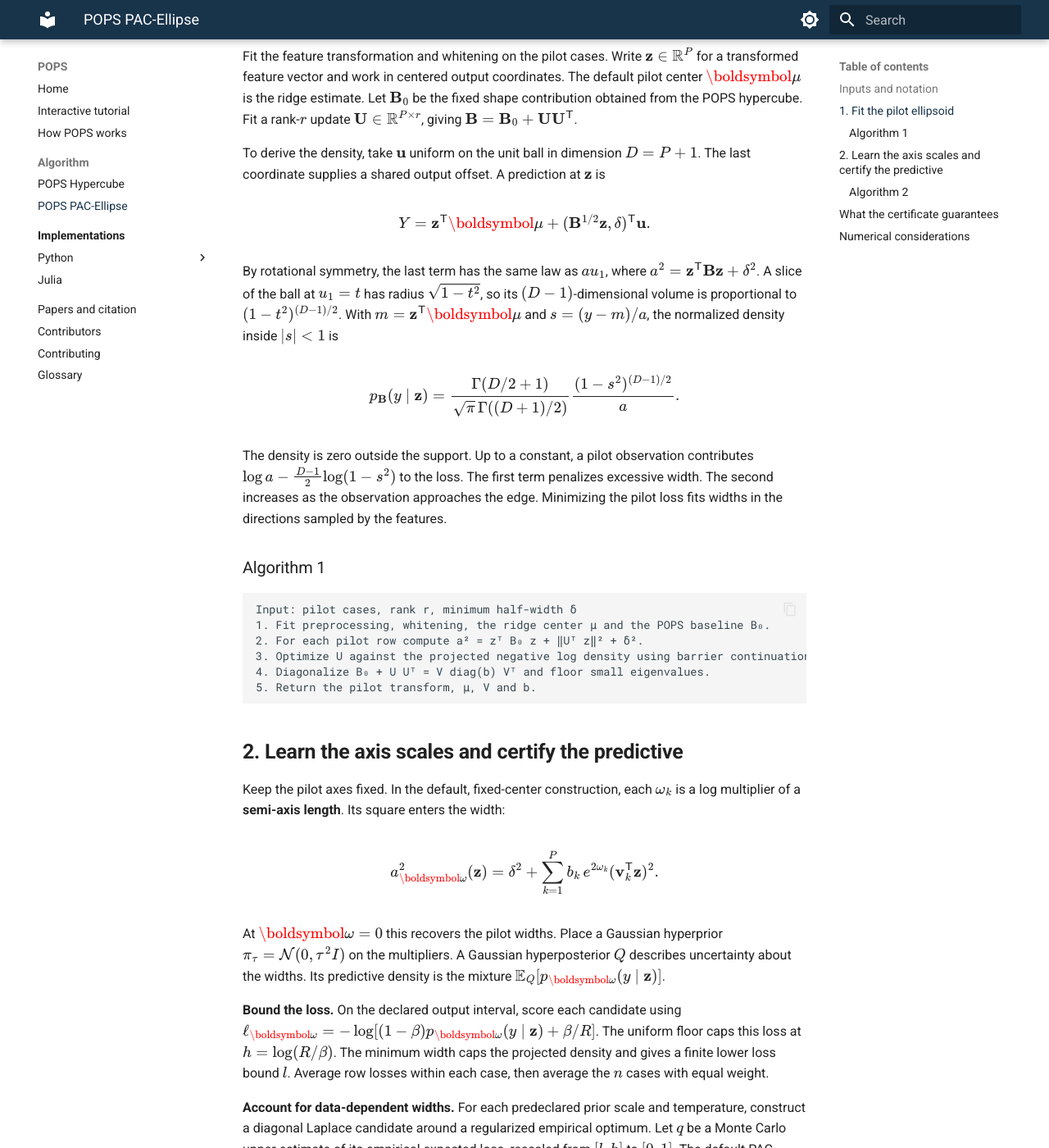
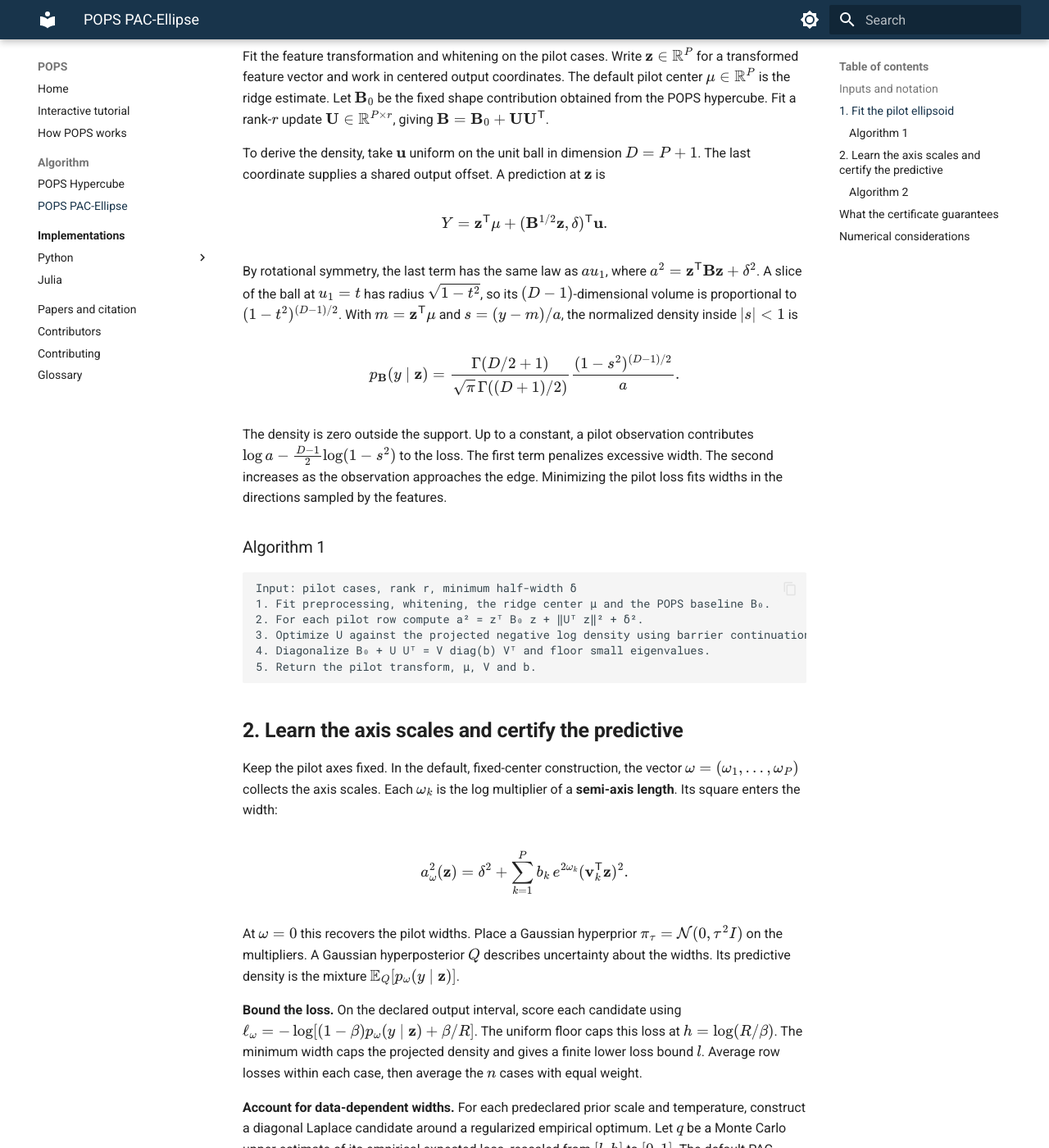
Before and after one commit to POPS-UQ/POPS-UQ.github.io, an MkDocs documentation site: the page built from docs/method/pac-ellipse.md, in a window 1280 px wide and 1400 px high, scrolled down 629 px. Shown: the whole window at 82% size. Built offline with MkDocs 1.6.1 and Material for MkDocs 9.7.7, drawn with Linux system fonts in a browser that asks for light colours.

Commit message:
Place a runnable Python quick start above the figure and fix Greek vector notation

```diff
--- a/docs/method/pac-ellipse.md
+++ b/docs/method/pac-ellipse.md
@@ -10,16 +10,16 @@ Before inspecting the responses, specify an interval \([L,H]\) containing all po
 
 ## 1. Fit the pilot ellipsoid
 
-Fit the feature transformation and whitening on the pilot cases. Write \(\mathbf z\in\mathbb R^P\) for a transformed feature vector and work in centered output coordinates. The default pilot center \(\boldsymbol\mu\) is the ridge estimate. Let \(\mathbf B_0\) be the fixed shape contribution obtained from the POPS hypercube. Fit a rank-\(r\) update \(\mathbf U\in\mathbb R^{P\times r}\), giving \(\mathbf B=\mathbf B_0+\mathbf U\mathbf U^\mathsf T\).
+Fit the feature transformation and whitening on the pilot cases. Write \(\mathbf z\in\mathbb R^P\) for a transformed feature vector and work in centered output coordinates. The default pilot center \(\mu\in\mathbb R^P\) is the ridge estimate. Let \(\mathbf B_0\) be the fixed shape contribution obtained from the POPS hypercube. Fit a rank-\(r\) update \(\mathbf U\in\mathbb R^{P\times r}\), giving \(\mathbf B=\mathbf B_0+\mathbf U\mathbf U^\mathsf T\).
 
 To derive the density, take \(\mathbf u\) uniform on the unit ball in dimension \(D=P+1\). The last coordinate supplies a shared output offset. A prediction at \(\mathbf z\) is
 
 \[
-Y=\mathbf z^\mathsf T\boldsymbol\mu+
+Y=\mathbf z^\mathsf T\mu+
    (\mathbf B^{1/2}\mathbf z,\delta)^\mathsf T\mathbf u .
 \]
 
-By rotational symmetry, the last term has the same law as \(a u_1\), where \(a^2=\mathbf z^\mathsf T\mathbf B\mathbf z+\delta^2\). A slice of the ball at \(u_1=t\) has radius \(\sqrt{1-t^2}\), so its \((D-1)\)-dimensional volume is proportional to \((1-t^2)^{(D-1)/2}\). With \(m=\mathbf z^\mathsf T\boldsymbol\mu\) and \(s=(y-m)/a\), the normalized density inside \(|s|<1\) is
+By rotational symmetry, the last term has the same law as \(a u_1\), where \(a^2=\mathbf z^\mathsf T\mathbf B\mathbf z+\delta^2\). A slice of the ball at \(u_1=t\) has radius \(\sqrt{1-t^2}\), so its \((D-1)\)-dimensional volume is proportional to \((1-t^2)^{(D-1)/2}\). With \(m=\mathbf z^\mathsf T\mu\) and \(s=(y-m)/a\), the normalized density inside \(|s|<1\) is
 
 \[
 p_{\mathbf B}(y\mid\mathbf z)=
@@ -43,17 +43,17 @@ Input: pilot cases, rank r, minimum half-width δ
 
 ## 2. Learn the axis scales and certify the predictive
 
-Keep the pilot axes fixed. In the default, fixed-center construction, each \(\omega_k\) is a log multiplier of a **semi-axis length**. Its square enters the width:
+Keep the pilot axes fixed. In the default, fixed-center construction, the vector \(\omega=(\omega_1,\ldots,\omega_P)\) collects the axis scales. Each \(\omega_k\) is the log multiplier of a **semi-axis length**. Its square enters the width:
 
 \[
-a_{\boldsymbol\omega}^2(\mathbf z)=\delta^2+
+a_{\omega}^2(\mathbf z)=\delta^2+
 \sum_{k=1}^P b_k\,e^{2\omega_k}(\mathbf v_k^\mathsf T\mathbf z)^2.
 \]
 
-At \(\boldsymbol\omega=0\) this recovers the pilot widths. Place a Gaussian hyperprior \(\pi_\tau=\mathcal N(0,\tau^2 I)\) on the multipliers. A Gaussian hyperposterior \(Q\) describes uncertainty about the widths. Its predictive density is the mixture \(\mathbb E_Q[p_{\boldsymbol\omega}(y\mid\mathbf z)]\).
+At \(\omega=0\) this recovers the pilot widths. Place a Gaussian hyperprior \(\pi_\tau=\mathcal N(0,\tau^2 I)\) on the multipliers. A Gaussian hyperposterior \(Q\) describes uncertainty about the widths. Its predictive density is the mixture \(\mathbb E_Q[p_{\omega}(y\mid\mathbf z)]\).
 
 **Bound the loss.** On the declared output interval, score each candidate using
-\(\ell_{\boldsymbol\omega}=-\log[(1-\beta)p_{\boldsymbol\omega}(y\mid\mathbf z)+\beta/R]\).
+\(\ell_{\omega}=-\log[(1-\beta)p_{\omega}(y\mid\mathbf z)+\beta/R]\).
 The uniform floor caps this loss at \(h=\log(R/\beta)\). The minimum width caps the projected density and gives a finite lower loss bound \(l\). Average row losses within each case, then average the \(n\) cases with equal weight.
 
 **Account for data-dependent widths.** For each predeclared prior scale and temperature, construct a diagonal Laplace candidate around a regularized empirical optimum. Let \(q\) be a Monte Carlo upper estimate of its empirical expected loss, rescaled from \([l,h]\) to \([0,1]\). The default PAC-Bayes inequality bounds the similarly rescaled population loss by the largest \(p\in[q,1]\) satisfying
```
Also changed, not shown: docs/index.md (+17 -5 lines).
